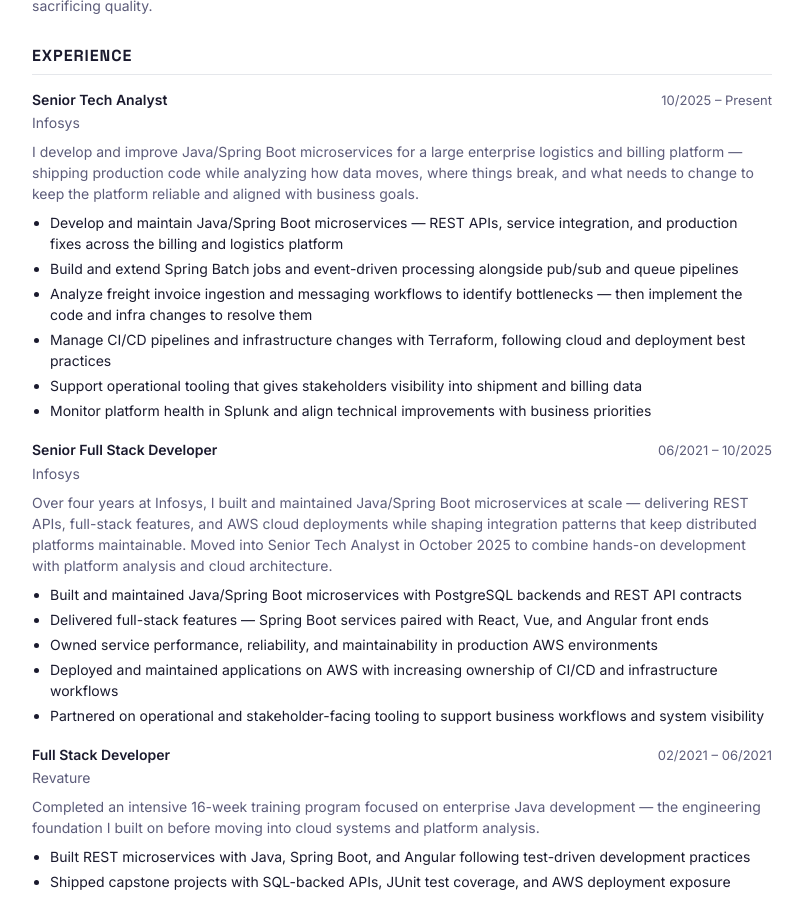
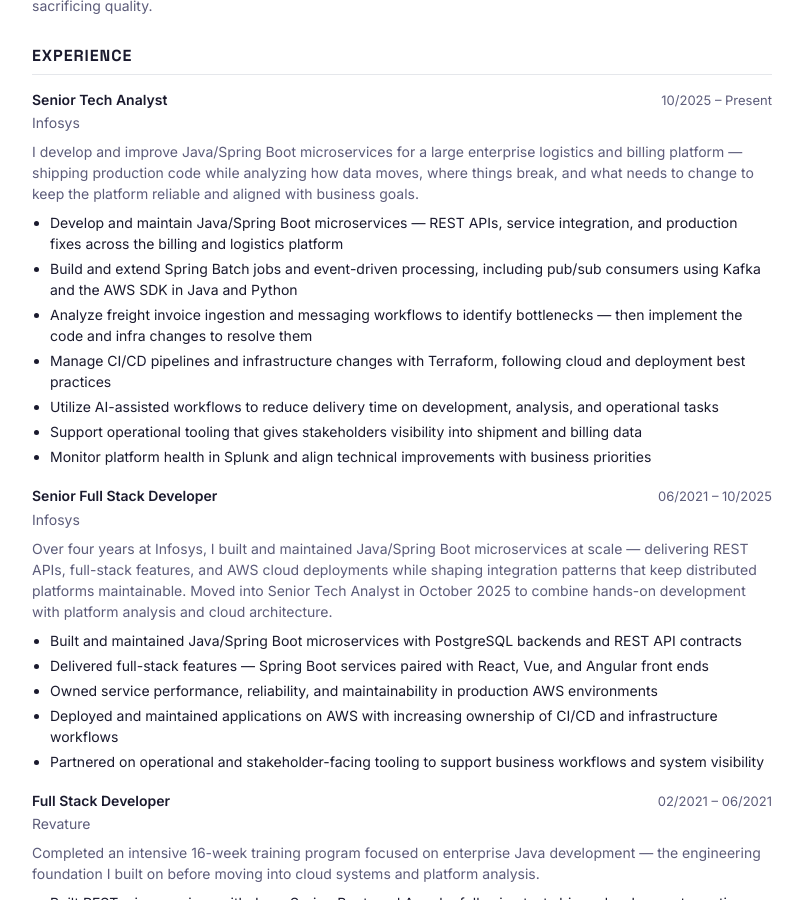
Before and after one commit to houstonlws/houston-lewis, a Jekyll site: the page built from resume.html, in a window 1280 px wide and 900 px high, scrolled down 368 px. Shown: the whole window, without its empty margins (238-1041 px from the left). Built offline with Jekyll 4.4.1, drawn with Linux system fonts in a browser that asks for light colours.

Commit message:
Update experience.yml to enhance role descriptions and include AI-assisted workflows
- Revised role descriptions to specify the use of Kafka and AWS SDK in Java and Python for event-driven processing.
- Added a new role focusing on AI-assisted workflows to improve development and operational efficiency.

```diff
--- a/_data/experience.yml
+++ b/_data/experience.yml
@@ -4,9 +4,10 @@
   description: I develop and improve Java/Spring Boot microservices for a large enterprise logistics and billing platform — shipping production code while analyzing how data moves, where things break, and what needs to change to keep the platform reliable and aligned with business goals.
   roles:
     - Develop and maintain Java/Spring Boot microservices — REST APIs, service integration, and production fixes across the billing and logistics platform
-    - Build and extend Spring Batch jobs and event-driven processing alongside pub/sub and queue pipelines
+    - Build and extend Spring Batch jobs and event-driven processing, including pub/sub consumers using Kafka and the AWS SDK in Java and Python
     - Analyze freight invoice ingestion and messaging workflows to identify bottlenecks — then implement the code and infra changes to resolve them
     - Manage CI/CD pipelines and infrastructure changes with Terraform, following cloud and deployment best practices
+    - Utilize AI-assisted workflows to reduce delivery time on development, analysis, and operational tasks
     - Support operational tooling that gives stakeholders visibility into shipment and billing data
     - Monitor platform health in Splunk and align technical improvements with business priorities
   technologies:
```
